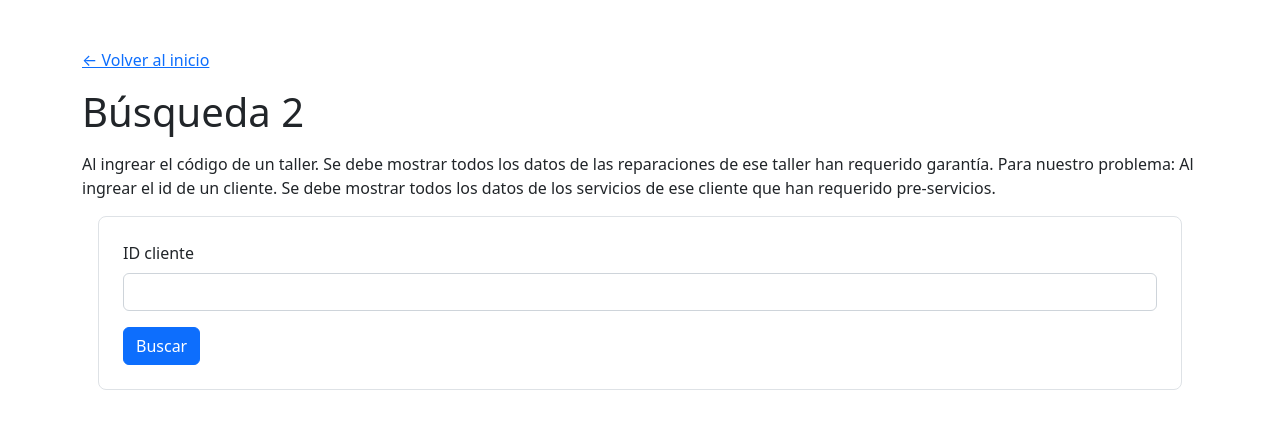
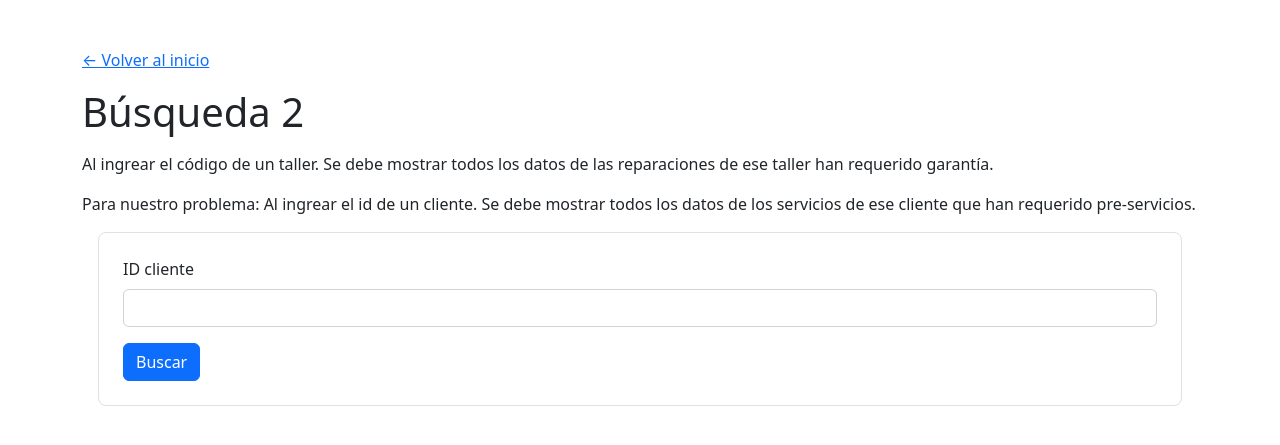
Before and after one commit to Manusm2712/TrabajoFinalBD, a PHP site: page /busqueda/busqueda2.php in a window 1280 px wide. Shown: the top 445 px of the page. Run offline with PHP 8.4, Linux system fonts and the light colour scheme.

Commit message:
Consulta 2 Busqueda 2

```diff
--- a/busqueda/busqueda2.php
+++ b/busqueda/busqueda2.php
@@ -8,7 +8,8 @@ include "../includes/header.php";
 <p class="mt-3">
 Al ingrear el código de un taller. Se debe mostrar todos los datos de las reparaciones de
 ese taller han requerido garantía.
-
+</p>
+<p class="mt-3">
 Para nuestro problema: Al ingrear el id de un cliente. Se debe mostrar todos los datos de los servicios de
 ese cliente que han requerido pre-servicios.
 </p>
--- a/consultas/consulta2.php
+++ b/consultas/consulta2.php
@@ -9,7 +9,8 @@ include "../includes/header.php";
 El segundo botón debe mostrar el código y el nombre de los talleres de los
 dos talleres que tienen la mayor cantidad de reparaciones (en caso de empates,
 usted decide cómo proceder).
-
+</p>
+<p class="mt-3">
 Para nuestro problema:
 El segundo botón debe mostrar el id y el nombre de los clientes de los
 dos clientes que tienen la mayor cantidad de servicios contratados (en caso de empates,
```
